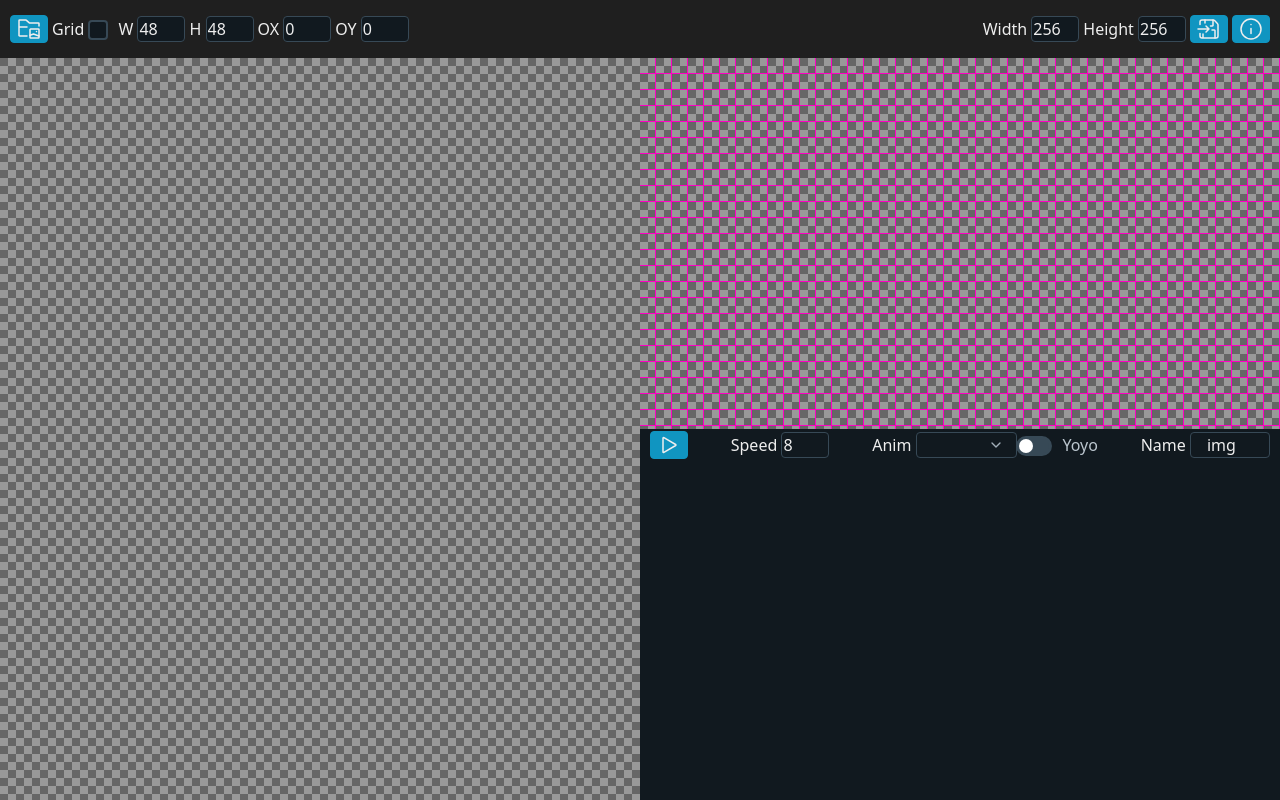
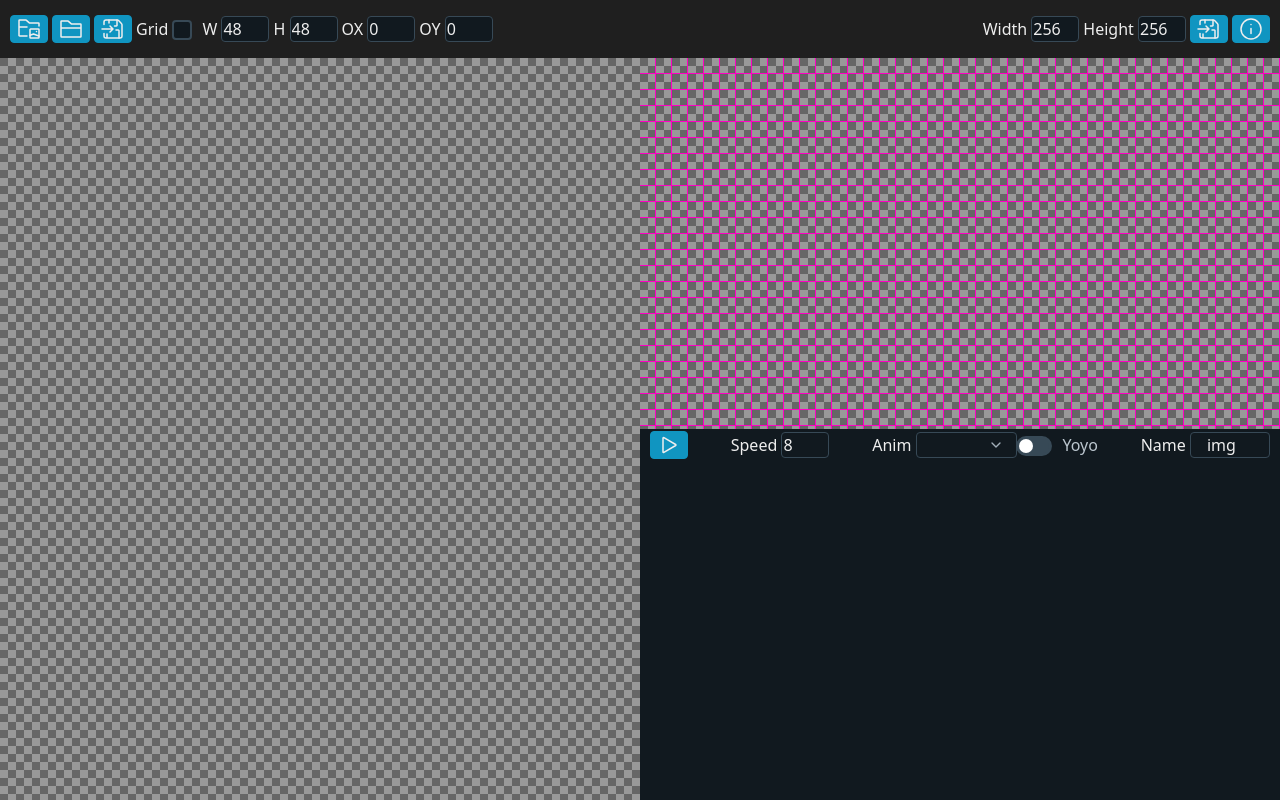
Before and after one commit to huhmiel-games/animation-frame-builder, a website with bundled scripts: page public/index.html in a window 1280 px wide. Built offline with nearby package versions, Linux system fonts and the light colour scheme.

Commit message:
add open project and save project buttons

```diff
--- a/public/css/style.css
+++ b/public/css/style.css
@@ -106,7 +106,6 @@ ul li button {
 .right-bottom {
     height: 50%;
     margin: 0;
-    /* padding: 1rem; */
     background-color: #11191f;
     display: flex;
     flex-direction: column;
--- a/public/index.html
+++ b/public/index.html
@@ -40,6 +40,32 @@
                     </svg>
                 </label>
                 <input class="secondary none" type="file" id="open-image" src="" alt="">
+            </li>
+            <!-- Open Project -->
+            <li>
+                <button id="open-project" title="Open project">
+                    <?xml version="1.0" encoding="UTF-8"?><svg width="24px" height="24px" stroke-width="1.5"
+                        viewBox="0 0 24 24" fill="none" xmlns="http://www.w3.org/2000/svg" color="#000000">
+                        <path
+                            d="M2 11V4.6C2 4.26863 2.26863 4 2.6 4H8.77805C8.92127 4 9.05977 4.05124 9.16852 4.14445L12.3315 6.85555C12.4402 6.94876 12.5787 7 12.722 7H21.4C21.7314 7 22 7.26863 22 7.6V11M2 11V19.4C2 19.7314 2.26863 20 2.6 20H21.4C21.7314 20 22 19.7314 22 19.4V11M2 11H22"
+                            stroke="#eeeeee" stroke-width="1.5" stroke-linecap="round" stroke-linejoin="round"></path>
+                    </svg>
+                </button>
+            </li>
+
+            <!-- Save Project -->
+            <li>
+                <button id="save-project" title="Save project">
+                    <?xml version="1.0" encoding="UTF-8"?><svg width="24px" height="24px" stroke-width="1.5"
+                        viewBox="0 0 24 24" fill="none" xmlns="http://www.w3.org/2000/svg" color="#000000">
+                        <path
+                            d="M3 7.5V5a2 2 0 012-2h11.172a2 2 0 011.414.586l2.828 2.828A2 2 0 0121 7.828V19a2 2 0 01-2 2H5a2 2 0 01-2-2v-2.5M6 21v-4"
+                            stroke="#eeeeee" stroke-width="1.5" stroke-linecap="round" stroke-linejoin="round"></path>
+                        <path
+                            d="M18 21v-7.4a.6.6 0 00-.6-.6H15M16 3v5.4a.6.6 0 01-.6.6h-1.9M8 3v3M1 12h11m0 0L9 9m3 3l-3 3"
+                            stroke="#eeeeee" stroke-width="1.5" stroke-linecap="round" stroke-linejoin="round"></path>
+                    </svg>
+                </button>
             </li>
             <!-- Grid size (grid-width, grid-height, grid-offx, and grid-offy)-->
             <li>
```
